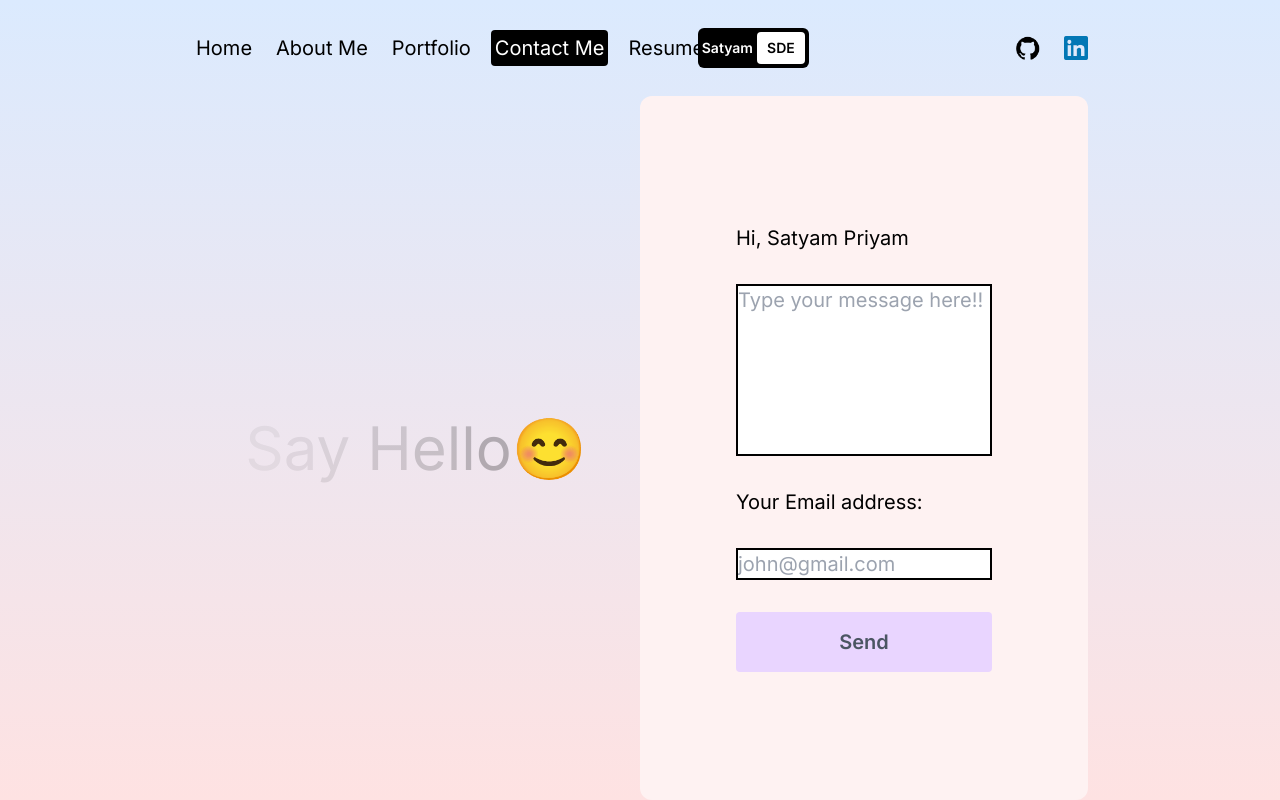
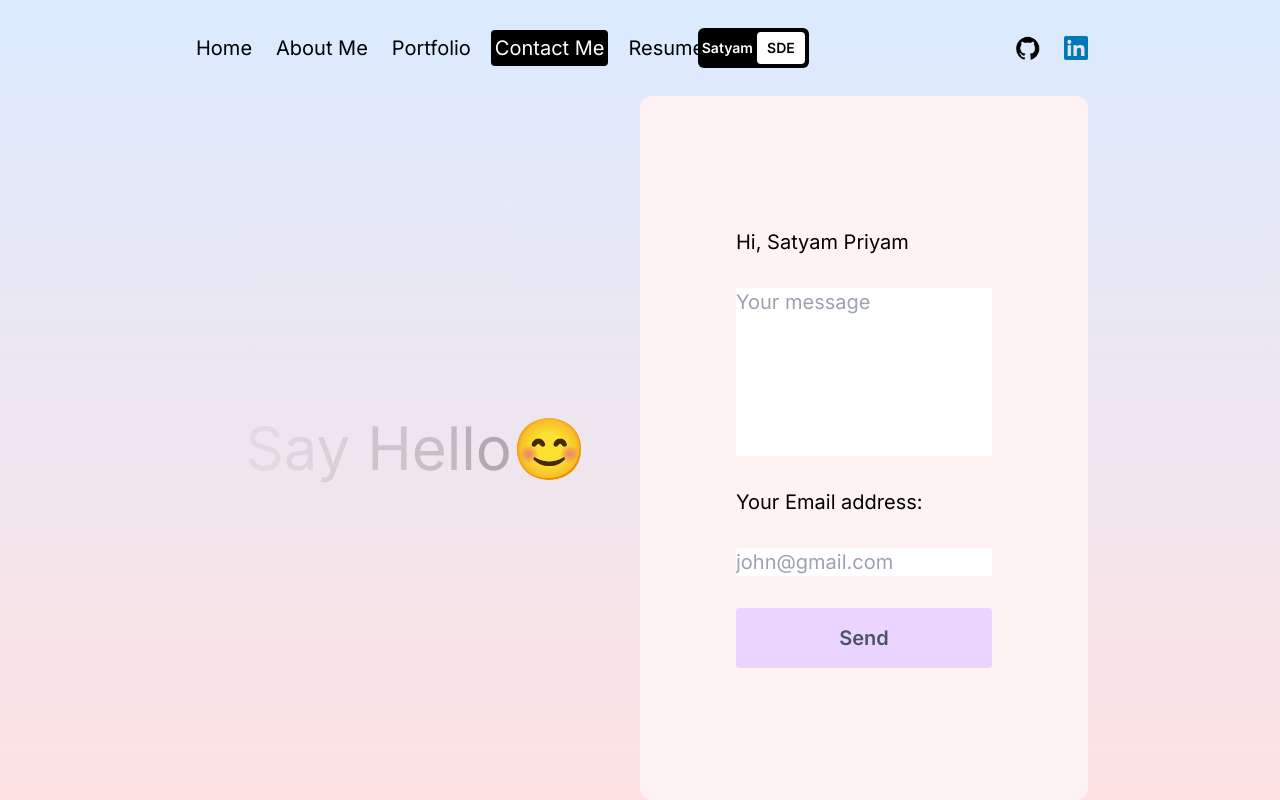
Before and after one commit to satryampriyam01/PortfolioSite, a Next.js app: page /contact in a window 1280 px wide. Built offline with nearby package versions, Linux system fonts and the light colour scheme.

Commit message:
Update page.jsx

```diff
--- a/src/app/contact/page.jsx
+++ b/src/app/contact/page.jsx
@@ -70,16 +70,16 @@ const ContactPage = () => {
           <span>Hi, Satyam Priyam</span>
           <textarea
             rows={6}
-            className="bg-white border-2 border-black resize-none outline-none"
+            className="bg-white border-1 border-black resize-none outline-none"
             name="user_message"
-            placeholder="Type your message here!!"
+            placeholder="Your message"
           />
 
           <span>Your Email address:</span>
           <input
             name="user_email"
             type="text"
-            className="bg-white border-2 border-black outline-none" placeholder="john@gmail.com"
+            className="bg-white border-1 border-black outline-none" placeholder="john@gmail.com"
           />
           <button className="bg-purple-200 rounded font-semibold text-gray-600 p-4">
             Send
```
